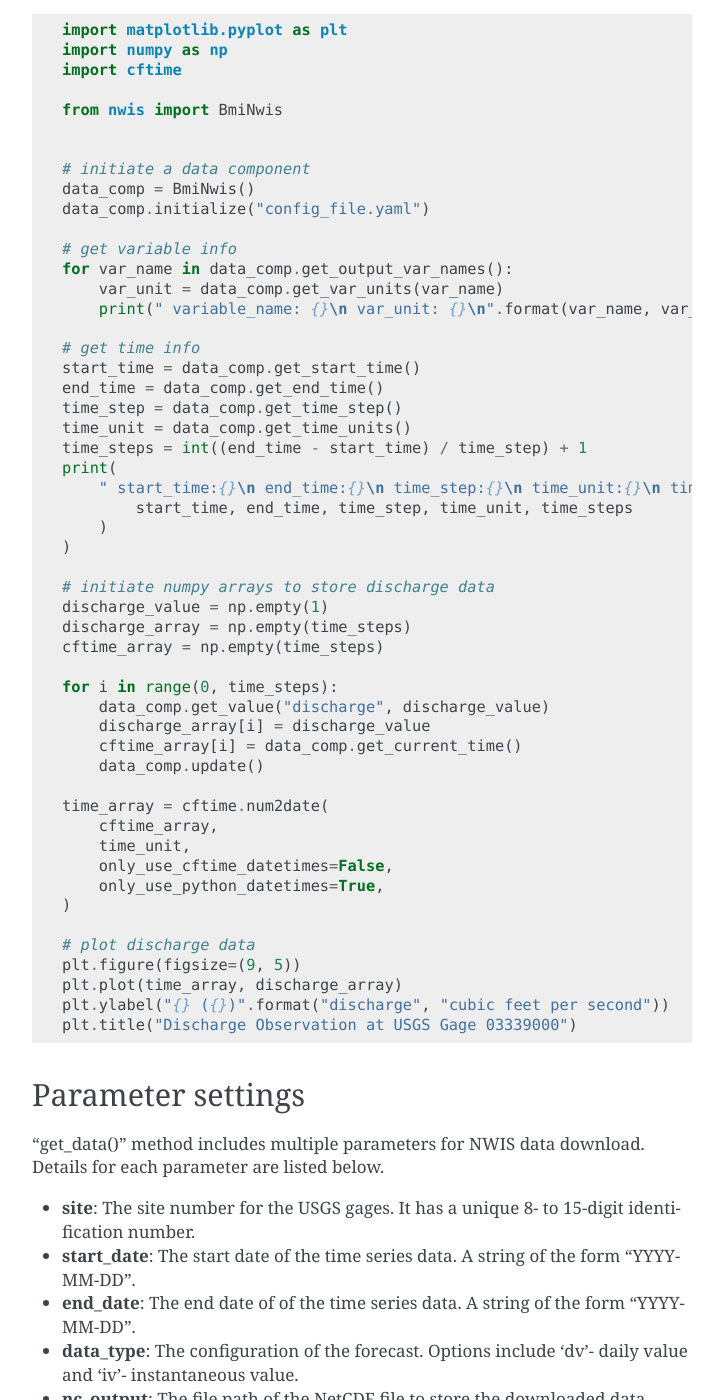
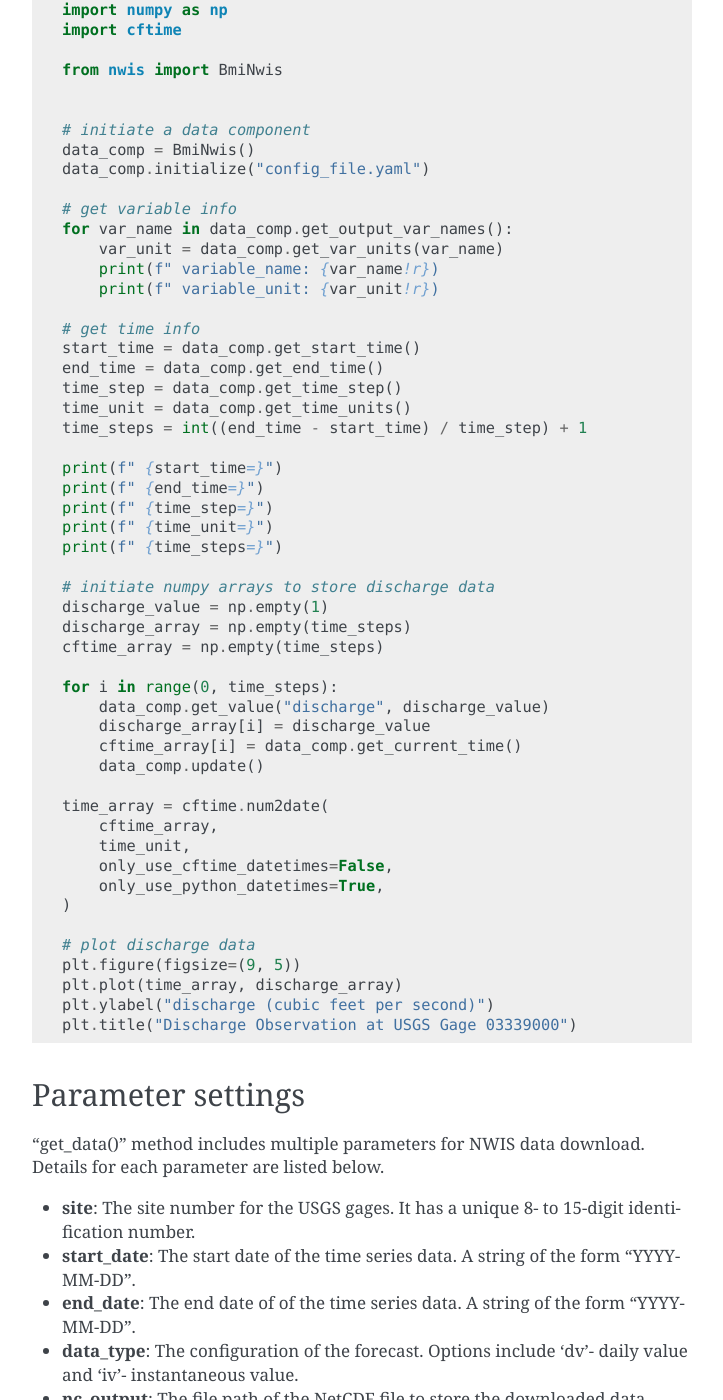
Before and after one commit to gantian127/nwis, a Sphinx documentation site: the page built from docs/source/index.md, in a window 1280 px wide and 1400 px high, scrolled down 1892 px. Shown: the whole window, without its empty margins (388-1111 px from the left). Built offline with Sphinx 7.4.7, drawn with Linux system fonts in a browser that asks for light colours; some of the changed text lies outside the part shown.

Commit message:
use f-strings

````diff
--- a/docs/source/index.md
+++ b/docs/source/index.md
@@ -62,9 +62,7 @@ for var_name in dataset.data_vars:
 
 # plot discharge data
 dataset["00060"].plot(figsize=(12, 7))
-plt.ylabel(
-    "{} ({})".format(dataset["00060"].variable_name, dataset["00060"].variable_unit)
-)
+plt.ylabel(f"{dataset["00060"].variable_name} ({dataset["00060"].variable_unit})")
 plt.title("Discharge Observation at USGS Gage 03339000")
 ```
 
@@ -88,7 +86,8 @@ data_comp.initialize("config_file.yaml")
 # get variable info
 for var_name in data_comp.get_output_var_names():
     var_unit = data_comp.get_var_units(var_name)
-    print(" variable_name: {}\n var_unit: {}\n".format(var_name, var_unit))
+    print(f" variable_name: {var_name!r})
+    print(f" variable_unit: {var_unit!r})
 
 # get time info
 start_time = data_comp.get_start_time()
@@ -96,11 +95,12 @@ end_time = data_comp.get_end_time()
 time_step = data_comp.get_time_step()
 time_unit = data_comp.get_time_units()
 time_steps = int((end_time - start_time) / time_step) + 1
-print(
-    " start_time:{}\n end_time:{}\n time_step:{}\n time_unit:{}\n time_steps:{}\n".format(
-        start_time, end_time, time_step, time_unit, time_steps
-    )
-)
+
+print(f" {start_time=}")
+print(f" {end_time=}")
+print(f" {time_step=}")
+print(f" {time_unit=}")
+print(f" {time_steps=}")
 
 # initiate numpy arrays to store discharge data
 discharge_value = np.empty(1)
@@ -123,7 +123,7 @@ time_array = cftime.num2date(
 # plot discharge data
 plt.figure(figsize=(9, 5))
 plt.plot(time_array, discharge_array)
-plt.ylabel("{} ({})".format("discharge", "cubic feet per second"))
+plt.ylabel("discharge (cubic feet per second)")
 plt.title("Discharge Observation at USGS Gage 03339000")
 ```
 
````
